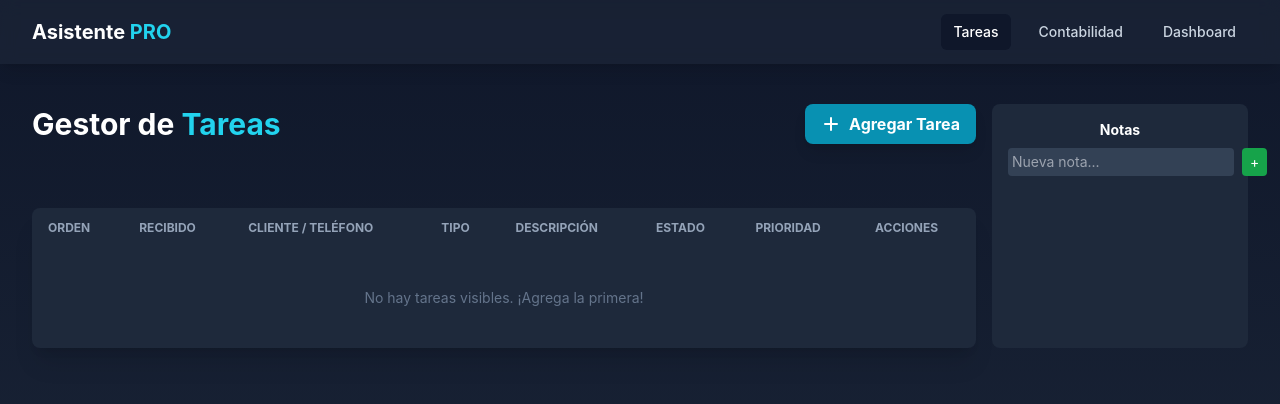
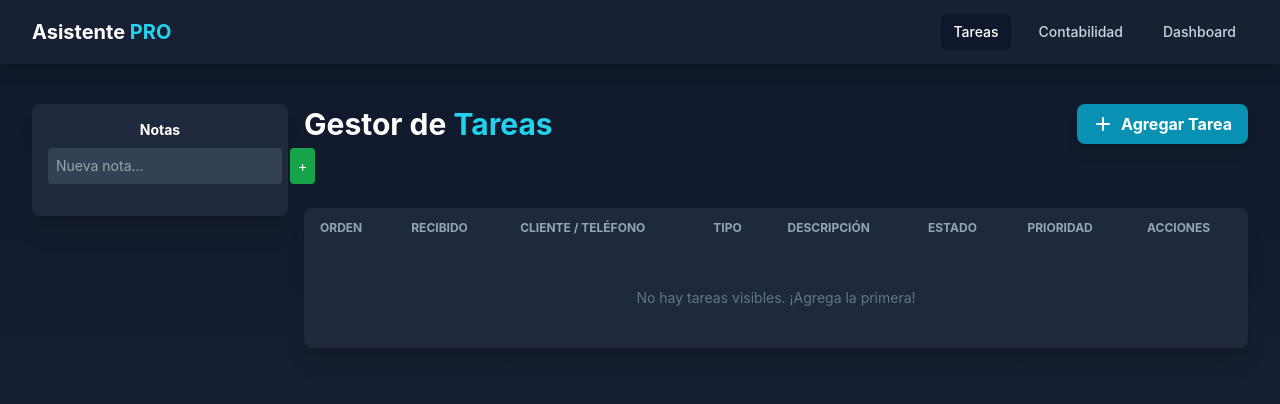
Before and after one commit to jensen27718/registro_voz, a Django app: page /tareas/ in a window 1280 px wide. Shown: the top 404 px of the page. Run offline with Django 4.2, Linux system fonts and the light colour scheme; data that the repository does not hold is empty; some libraries are stand-ins or nearby versions; some web fonts are replaced.

Commit message:
Improve task UI and notes layout

```diff
--- a/gestor_tareas/templates/gestor_tareas/lista_tareas.html
+++ b/gestor_tareas/templates/gestor_tareas/lista_tareas.html
@@ -3,7 +3,15 @@
 {% block title %}Lista de Tareas{% endblock %}
 
 {% block content %}
-<div class="max-w-7xl mx-auto px-4 sm:px-6 lg:px-8 flex gap-4">
+<div class="max-w-7xl mx-auto px-4 sm:px-6 lg:px-8 flex gap-4 items-start">
+    <aside class="w-64 bg-slate-800 rounded-lg shadow-xl p-4 text-sm">
+        <h2 class="text-center font-bold mb-2">Notas</h2>
+        <form id="noteForm" class="flex gap-2">
+            <input id="noteInput" type="text" class="flex-grow bg-slate-700 p-2 rounded focus:outline-none focus:ring-2 focus:ring-cyan-500" placeholder="Nueva nota...">
+            <button type="submit" class="bg-green-600 hover:bg-green-700 text-white px-2 rounded">+</button>
+        </form>
+        <ul id="notesList" class="mt-4 space-y-2"></ul>
+    </aside>
     <div class="flex-1">
     <header class="flex flex-col sm:flex-row justify-between items-center mb-6 gap-4">
         <h1 class="text-3xl font-bold text-white text-center sm:text-left">
@@ -36,7 +44,7 @@
                 </thead>
                     <tbody id="tareas-body" class="divide-y divide-slate-700">
                         {% for tarea in tareas %}
-                        <tr id="tarea-row-{{ tarea.id }}" draggable="true" class="hover:bg-slate-700/50 transition-colors duration-200 {% if tarea.estado == 'Recibido' %}bg-blue-900/20{% elif tarea.estado == 'En Proceso' %}bg-yellow-900/20{% elif tarea.estado == 'Completado' %}bg-green-900/20 completed-row{% endif %}">
+                        <tr id="tarea-row-{{ tarea.id }}" draggable="true" class="hover:bg-slate-700/50 transition-colors duration-200 {% if tarea.estado == 'Recibido' %}bg-blue-900/60{% elif tarea.estado == 'En Proceso' %}bg-yellow-900/60{% elif tarea.estado == 'Completado' %}bg-green-900/60 completed-row{% endif %}">
 
                         <td class="px-4 py-3 text-xl font-bold text-white">{{ tarea.orden|default:0 }}</td>
 
@@ -95,14 +103,6 @@
             </div>
         </div>
     </div>
-    <aside class="w-64 bg-slate-800 rounded-lg p-4 text-sm">
-        <h2 class="text-center font-bold mb-2">Notas</h2>
-        <form id="noteForm" class="flex gap-2">
-            <input id="noteInput" type="text" class="flex-grow bg-slate-700 p-1 rounded" placeholder="Nueva nota...">
-            <button type="submit" class="bg-green-600 px-2 rounded">+</button>
-        </form>
-        <ul id="notesList" class="mt-4 space-y-2"></ul>
-    </aside>
 </div>
 {% endblock %}
 
@@ -115,7 +115,7 @@
         const statusBox = document.getElementById('status-message');
 
         statusBox.textContent = 'Actualizando...';
-        statusBox.className = 'mb-4 text-center font-medium text-yellow-400';
+        statusBox.className = 'mb-4 text-center font-medium text-yellow-300';
 
         try {
             const response = await fetch("{% url 'gestor_tareas:actualizar_estado' %}", {
@@ -128,7 +128,7 @@
             if (result.status !== 'success') throw new Error(result.message);
 
             statusBox.textContent = `✅ ${result.message}`;
-            statusBox.className = 'mb-4 text-center font-medium text-green-400';
+            statusBox.className = 'mb-4 text-center font-medium text-green-300';
 
             const row = document.getElementById(`tarea-row-${tareaId}`);
             if (nuevoEstado === 'Completado') {
@@ -139,7 +139,7 @@
 
         } catch (error) {
             statusBox.textContent = `❌ Error: ${error.message}`;
-            statusBox.className = 'mb-4 text-center font-medium text-red-400';
+            statusBox.className = 'mb-4 text-center font-medium text-red-300';
         } finally {
             setTimeout(() => { statusBox.textContent = ''; }, 3000);
         }
@@ -153,7 +153,7 @@
 
         const statusBox = document.getElementById('status-message');
         statusBox.textContent = 'Archivando...';
-        statusBox.className = 'mb-4 text-center font-medium text-yellow-400';
+        statusBox.className = 'mb-4 text-center font-medium text-yellow-300';
 
         try {
             const response = await fetch(`/tareas/ocultar/${tareaId}/`, {
@@ -165,7 +165,7 @@
             if (result.status !== 'success') throw new Error(result.message);
 
             statusBox.textContent = `✅ ${result.message}`;
-            statusBox.className = 'mb-4 text-center font-medium text-green-400';
+            statusBox.className = 'mb-4 text-center font-medium text-green-300';
 
             // Ocultar la fila de la tabla para feedback inmediato con una animación
             const row = document.getElementById(`tarea-row-${tareaId}`);
@@ -177,7 +177,7 @@
 
         } catch (error) {
             statusBox.textContent = `❌ Error: ${error.message}`;
-            statusBox.className = 'mb-4 text-center font-medium text-red-400';
+            statusBox.className = 'mb-4 text-center font-medium text-red-300';
         } finally {
             setTimeout(() => { statusBox.textContent = ''; }, 3000);
         }
@@ -238,7 +238,7 @@
         notesList.innerHTML = '';
         notes.forEach((note, idx) => {
             const li = document.createElement('li');
-            li.className = 'relative bg-slate-700 p-2 rounded';
+            li.className = 'relative bg-slate-700 p-2 rounded hover:bg-slate-600';
             const span = document.createElement('span');
             span.textContent = note;
             span.addEventListener('dblclick', () => {
@@ -251,7 +251,7 @@
             });
             const btn = document.createElement('button');
             btn.textContent = 'x';
-            btn.className = 'absolute top-1 right-1 text-red-400';
+            btn.className = 'absolute top-1 right-1 text-red-300 hover:text-red-200';
             btn.addEventListener('click', () => {
                 notes.splice(idx,1);
                 localStorage.setItem('tareasNotas', JSON.stringify(notes));
```
